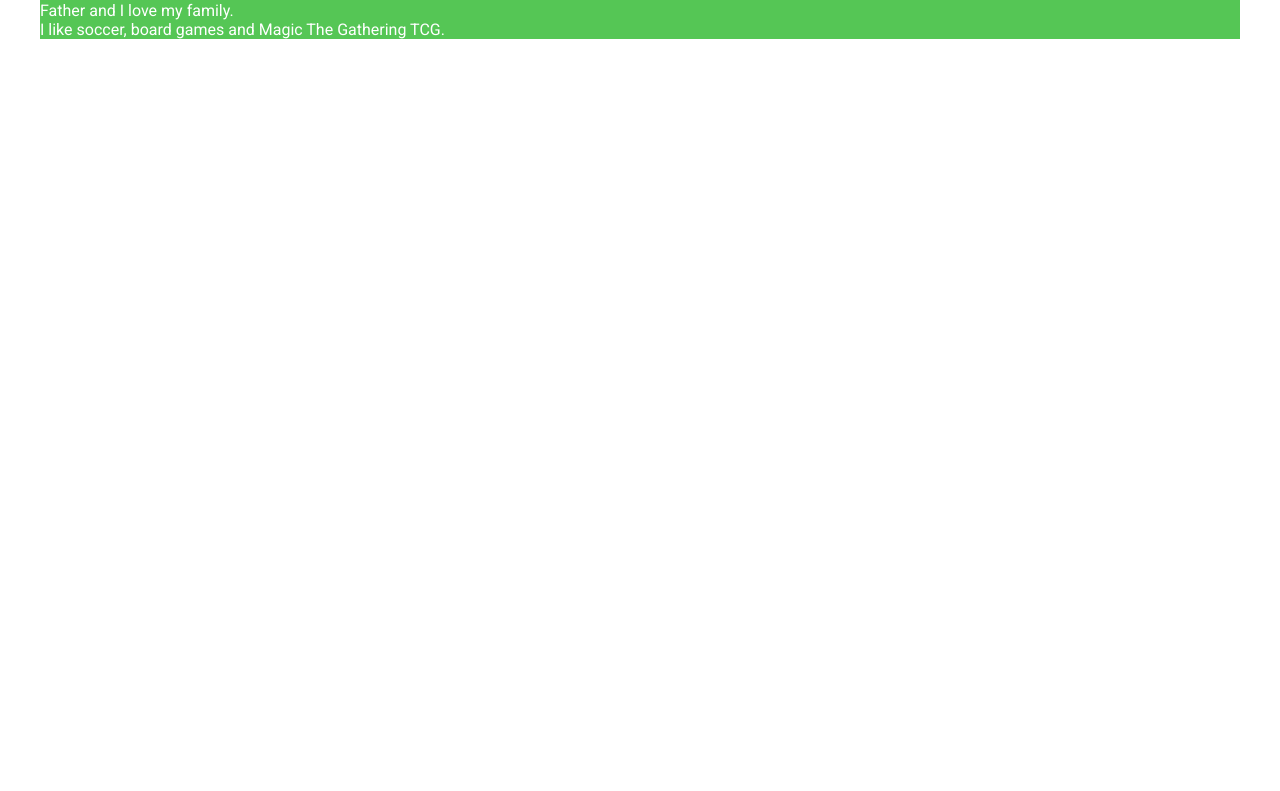
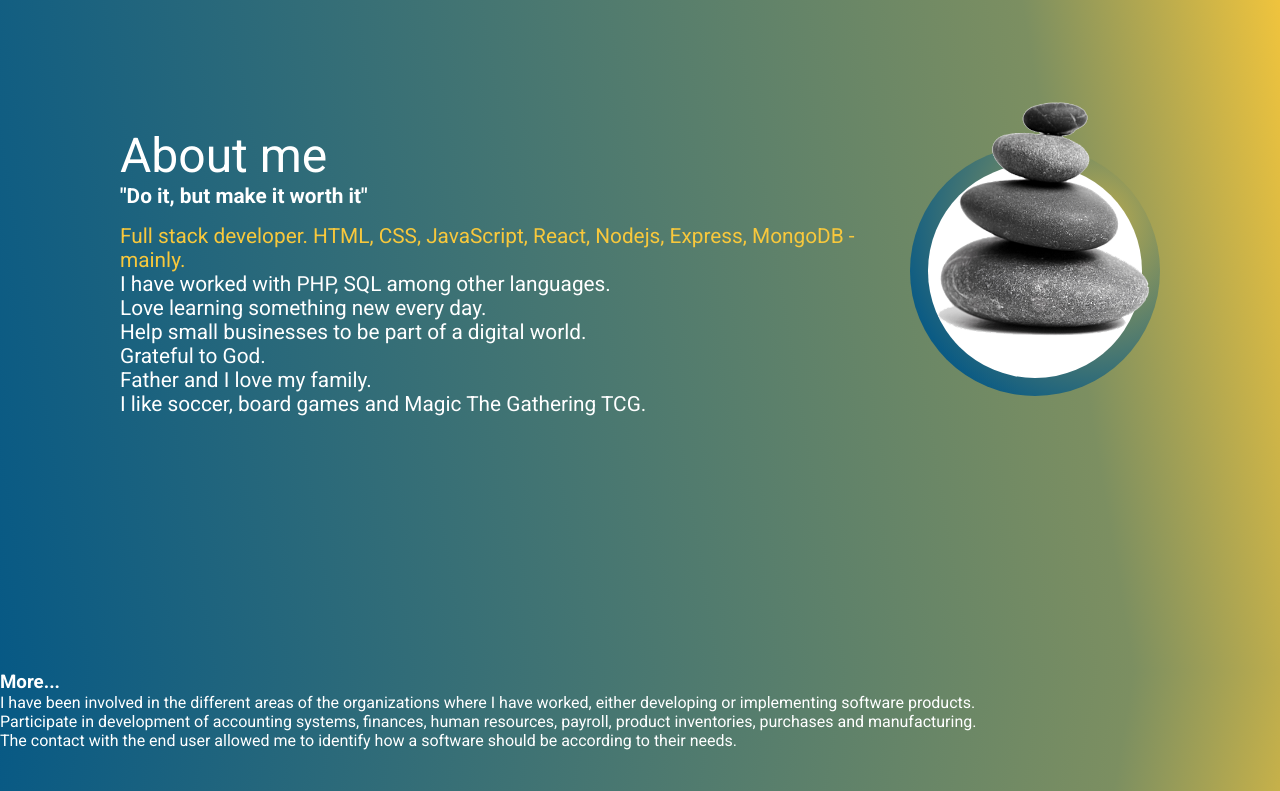
Before and after one commit to carlosdummy14/carloslopezp, a React (Vite) app: page / in a window 1280 px wide. Shown: the part 929-1720 px from the top of the page. Before the commit the page ends 968 px from the top, so only its background shows below. Built offline with nearby package versions, Linux system fonts and the light colour scheme.

Commit message:
feat: about section

```diff
--- a/src/components/App.jsx
+++ b/src/components/App.jsx
@@ -3,6 +3,7 @@ import carlosImage from '../images/carloslopezp.png'
 import linkedinImage from '../images/linkedin.svg'
 import githubImage from '../images/github.svg'
 import twitterImage from '../images/twitter.svg'
+import rockImage from '../images/rock-zen.png'
 
 function App() {
   return (
@@ -35,11 +36,14 @@ function App() {
       </header>
 
       <section className={styles.sectioncontainer}>
+        <article className={styles.aboutme}>
+          <div>
             <h3>About me</h3>
             <h6>"Do it, but make it worth it"</h6>
             <p>
-          <span>
-            Full stack developer. HTML, CSS, JavaScript, React, Nodejs, Express, MongoDB - mainly.
+              <span className={styles['main-text']}>
+                Full stack developer. HTML, CSS, JavaScript, React, Nodejs, Express, MongoDB -
+                mainly.
               </span>
               <br />
               I have worked with PHP, SQL among other languages.
@@ -53,6 +57,34 @@ function App() {
               Father and I love my family.
               <br />I like soccer, board games and Magic The Gathering TCG.
             </p>
+          </div>
+          <div className={styles['rock-container']}>
+            <div className={styles['image-circle']}></div>
+            <img
+              src={rockImage}
+              alt='rock-zen'
+              width='600px'
+              height='580px'
+              className={styles.rock}
+            />
+          </div>
+        </article>
+      </section>
+
+      <section className={styles.container}>
+        <div>
+          <h3>More...</h3>
+          <p>
+            I have been involved in the different areas of the organizations where I have worked,
+            either developing or implementing software products.
+            <br />
+            Participate in development of accounting systems, finances, human resources, payroll,
+            product inventories, purchases and manufacturing.
+            <br />
+            The contact with the end user allowed me to identify how a software should be according
+            to their needs.
+          </p>
+        </div>
       </section>
     </div>
   )
--- a/src/components/App.module.css
+++ b/src/components/App.module.css
@@ -1,3 +1,10 @@
+:root {
+  --width-circle: 250px;
+  --height-circle: var(--width-circle);
+  --width-rock: 350px;
+  --height-rock: calc(var(--width-rock) - 20px);
+}
+
 .container {
   height: 100vh;
   background: linear-gradient(99.46deg, #075985 0%, #7c8f61 80.21%, #f9c83a 100%);
@@ -76,8 +83,79 @@
   width: 4rem;
 }
 
+.rrss a:hover img {
+  filter: drop-shadow(3px 4px 6px black);
+}
+
 .sectioncontainer {
-  background-color: #0a0a;
+  height: 100vh;
+  background: linear-gradient(80.54deg, #075985 0%, #7c8f61 80.21%, #f9c83a 100%);
+  color: white;
+}
+
+.aboutme {
+  height: 100%;
   max-width: 1200px;
   margin: 0 auto;
+  display: flex;
+  align-items: center;
+  gap: 1rem;
+  padding: 0 5rem;
 }
+
+.aboutme h3 {
+  font-size: 3rem;
+  font-weight: 400;
+}
+
+.aboutme h6 {
+  font-size: 1.3rem;
+  font-weight: 600;
+  margin-bottom: 1rem;
+}
+
+.aboutme p {
+  font-size: 1.3rem;
+}
+
+.main-text {
+  color: #f8c83c;
+}
+
+.rock-container {
+  position: relative;
+}
+
+.image-circle {
+  width: var(--width-circle);
+  min-width: var(--width-circle);
+  height: var(--height-circle);
+  position: relative;
+  background:
+    radial-gradient(81.35% 81.35% at 75.82% 30.33%, #bbac4e 0%, #0b5b84 100%),
+    linear-gradient(0deg, #fff, #fff);
+  border-radius: 50%;
+}
+
+.image-circle::after {
+  content: "";
+  border-radius: 50%;
+  width: calc(var(--width-circle)/1.17);
+  height: calc(var(--height-circle)/1.17);
+  background-color: white;
+  position: absolute;
+  top: 0;
+  left: 0;
+  right: 0;
+  bottom: 0;
+  margin: auto;
+}
+
+.rock {
+  width: var(--width-rock);
+  height: var(--hight-rock);
+  position: absolute;
+  right: -66px;
+  bottom: 12px;
+  margin: 0 auto;
+}
```
Also changed, not shown: src/images/rock-zen.png (added). Lines whose indentation alone changed are shown as unchanged.
